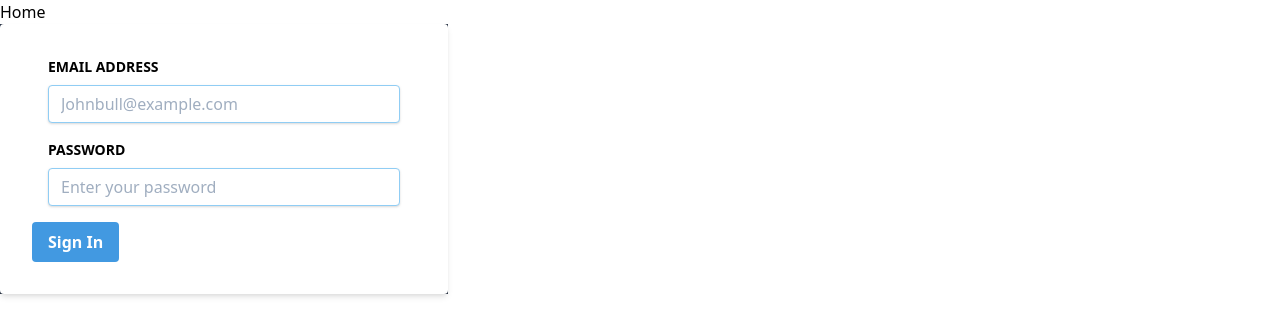
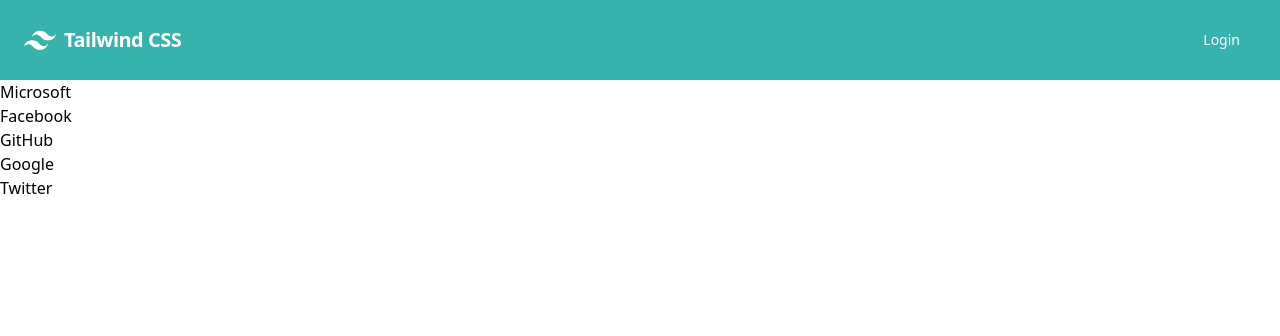
Before and after one commit to EricGaupp/Hemingway, a React (Create React App) app in the folder app/: page /login in a window 1280 px wide. Shown: the top 336 px of the page. Built offline with nearby package versions, Linux system fonts and the light colour scheme; no server answers.

Commit message:
Login links for auth providers with redirect URI

```diff
--- a/app/public/routes.json
+++ b/app/public/routes.json
@@ -1,5 +1,6 @@
 {
   "routes": [
+    { "route": "/api", "allowedRoles": ["user"] },
     {
       "route": "/*",
       "serve": "/index.html",
--- a/app/src/App.tsx
+++ b/app/src/App.tsx
@@ -1,18 +1,27 @@
+import { gql, useQuery } from "@apollo/client";
 import React from "react";
-import { Switch, Route, Link } from "react-router-dom";
+import { Switch, Route } from "react-router-dom";
+import Navbar from "./components/Navbar";
+import Homepage from "./components/Homepage";
 import Login from "./components/Login";
 
-const App: React.FC = () => {
+const App = () => {
   return (
-    <Switch>
-      <Route exact path="/">
-        <Link to="/login">
-          <h3>Login</h3>
-        </Link>
-        <h5>Homepage</h5>
-      </Route>
-      <Route exact path="/login" component={Login} />
-    </Switch>
+    <>
+      <Navbar />
+      <Switch>
+        <Route exact path="/">
+          {/* <Homepage /> */}
+          <h5>Homepage</h5>
+        </Route>
+        <Route exact path="/login">
+          <Login />
+        </Route>
+        <Route exact path="/dash">
+          <h5>Dashboard</h5>
+        </Route>
+      </Switch>
+    </>
   );
 };
 
--- /dev/null
+++ b/app/src/components/Homepage.tsx
@@ -0,0 +1,24 @@
+import React, { useState, useEffect } from "react";
+
+const Homepage = () => {
+  const [user, setUser] = useState(null);
+  useEffect(() => {
+    const fetchAuth = async () => {
+      const response = await fetch("/.auth/me");
+      console.log(response);
+      const payload = await response.json();
+      const { clientPrincipal } = payload;
+      setUser(clientPrincipal);
+    };
+    fetchAuth();
+  }, []);
+
+  return (
+    <div>
+      <h3>Homepage</h3>
+      {user ? <h5>Authenticated: {user}</h5> : <h5>Unauthenticated</h5>}
+    </div>
+  );
+};
+
+export default Homepage;
--- a/app/src/components/Login.tsx
+++ b/app/src/components/Login.tsx
@@ -1,57 +1,34 @@
 import React from "react";
-import { Link } from "react-router-dom";
 
-const Login: React.FC = () => {
+const Login = () => {
   return (
-    <>
-      <Link to="/">
-        <h3>Home</h3>
-      </Link>
-      <div className="App">
-        <div className="w-full max-w-md bg-gray-800">
-          <form
-            action=""
-            className=" bg-white shadow-md rounded px-8 py-8 pt-8"
-          >
-            <div className="px-4 pb-4">
-              <label htmlFor="email" className="text-sm block font-bold  pb-2">
-                EMAIL ADDRESS
-              </label>
-              <input
-                type="email"
-                name="email"
-                id=""
-                className="shadow appearance-none border rounded w-full py-2 px-3 text-gray-700 leading-tight focus:outline-none focus:shadow-outline border-blue-300 "
-                placeholder="Johnbull@example.com"
-              />
-            </div>
-            <div className="px-4 pb-4">
-              <label
-                htmlFor="password"
-                className="text-sm block font-bold pb-2"
-              >
-                PASSWORD
-              </label>
-              <input
-                type="password"
-                name="email"
-                id=""
-                className="shadow appearance-none border rounded w-full py-2 px-3 text-gray-700 leading-tight focus:outline-none focus:shadow-outline border-blue-300"
-                placeholder="Enter your password"
-              />
-            </div>
-            <div>
-              <button
-                className="bg-blue-500 hover:bg-blue-700 text-white font-bold py-2 px-4 rounded focus:outline-none focus:shadow-outline"
-                type="button"
-              >
-                Sign In
-              </button>
-            </div>
-          </form>
-        </div>
-      </div>
-    </>
+    <div className="container mx-auto flex flex-col">
+      <a
+        href={`/.auth/login/aad?post_login_redirect_uri=${process.env.REACT_APP_APP_BASE_URI}/dash`}
+      >
+        Microsoft
+      </a>
+      <a
+        href={`/.auth/login/facebook?post_login_redirect_uri=${process.env.REACT_APP_APP_BASE_URI}/dash`}
+      >
+        Facebook
+      </a>
+      <a
+        href={`/.auth/login/github?post_login_redirect_uri=${process.env.REACT_APP_APP_BASE_URI}/dash`}
+      >
+        GitHub
+      </a>
+      <a
+        href={`/.auth/login/google?post_login_redirect_uri=${process.env.REACT_APP_APP_BASE_URI}/dash`}
+      >
+        Google
+      </a>
+      <a
+        href={`/.auth/login/twitter?post_login_redirect_uri=${process.env.REACT_APP_APP_BASE_URI}/dash`}
+      >
+        Twitter
+      </a>
+    </div>
   );
 };
 
--- /dev/null
+++ b/app/src/components/Navbar.tsx
@@ -0,0 +1,46 @@
+import React from "react";
+import { Link } from "react-router-dom";
+
+interface NavbarProps {
+  name: string;
+}
+
+const Navbar = () => {
+  return (
+    <nav className="flex items-center justify-between flex-wrap bg-teal-500 p-6">
+      <div className="flex items-center flex-shrink-0 text-white mr-6">
+        <svg
+          className="fill-current h-8 w-8 mr-2"
+          width="54"
+          height="54"
+          viewBox="0 0 54 54"
+          xmlns="http://www.w3.org/2000/svg"
+        >
+          <path d="M13.5 22.1c1.8-7.2 6.3-10.8 13.5-10.8 10.8 0 12.15 8.1 17.55 9.45 3.6.9 6.75-.45 9.45-4.05-1.8 7.2-6.3 10.8-13.5 10.8-10.8 0-12.15-8.1-17.55-9.45-3.6-.9-6.75.45-9.45 4.05zM0 38.3c1.8-7.2 6.3-10.8 13.5-10.8 10.8 0 12.15 8.1 17.55 9.45 3.6.9 6.75-.45 9.45-4.05-1.8 7.2-6.3 10.8-13.5 10.8-10.8 0-12.15-8.1-17.55-9.45-3.6-.9-6.75.45-9.45 4.05z" />
+        </svg>
+        <span className="font-semibold text-xl tracking-tight">
+          Tailwind CSS
+        </span>
+      </div>
+      <div className="block lg:hidden">
+        <button className="flex items-center px-3 py-2 border rounded text-teal-200 border-teal-400 hover:text-white hover:border-white">
+          <svg
+            className="fill-current h-3 w-3"
+            viewBox="0 0 20 20"
+            xmlns="http://www.w3.org/2000/svg"
+          >
+            <title>Menu</title>
+            <path d="M0 3h20v2H0V3zm0 6h20v2H0V9zm0 6h20v2H0v-2z" />
+          </svg>
+        </button>
+      </div>
+      <div className="w-full block flex-grow lg:flex lg:items-center lg:w-auto lg:justify-end">
+        <div className="text-sm px-4 py-2 leading-none text-white mt-4 lg:mt-0">
+          <Link to="/login">Login</Link>
+        </div>
+      </div>
+    </nav>
+  );
+};
+
+export default Navbar;
--- a/app/src/index.tsx
+++ b/app/src/index.tsx
@@ -6,17 +6,17 @@
 import "./styles/tailwind.css";
 import * as serviceWorker from "./serviceWorker";
 
-const client = new ApolloClient({
-  uri: "/api/graphql",
-  cache: new InMemoryCache(),
-});
+// const client = new ApolloClient({
+//   uri: "/api/graphql",
+//   cache: new InMemoryCache(),
+// });
 
 ReactDOM.render(
   <React.StrictMode>
     <BrowserRouter>
-      <ApolloProvider client={client}>
-        <App />
-      </ApolloProvider>
+      {/* <ApolloProvider client={client}> */}
+      <App />
+      {/* </ApolloProvider> */}
     </BrowserRouter>
   </React.StrictMode>,
   document.getElementById("root")
```
